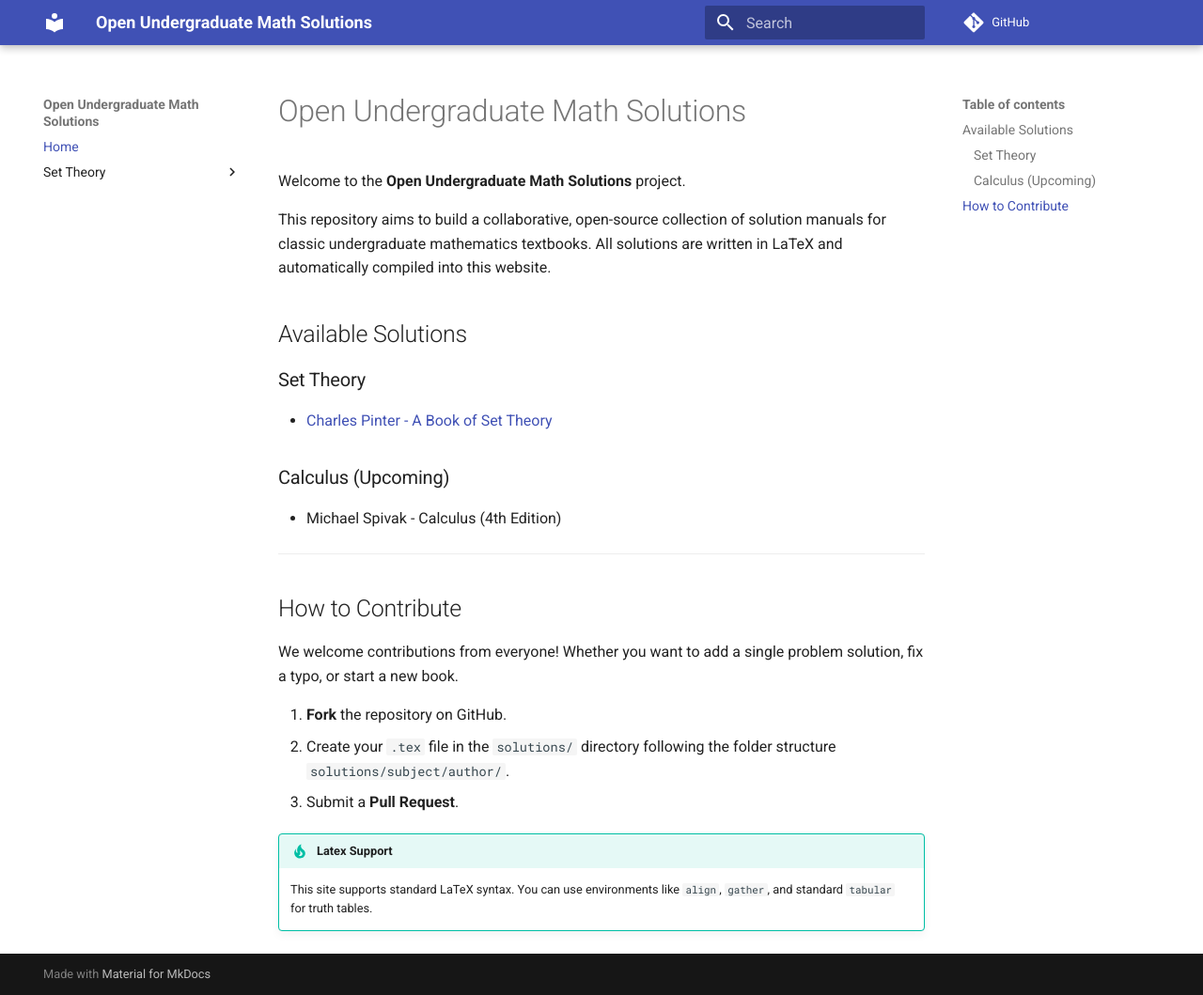
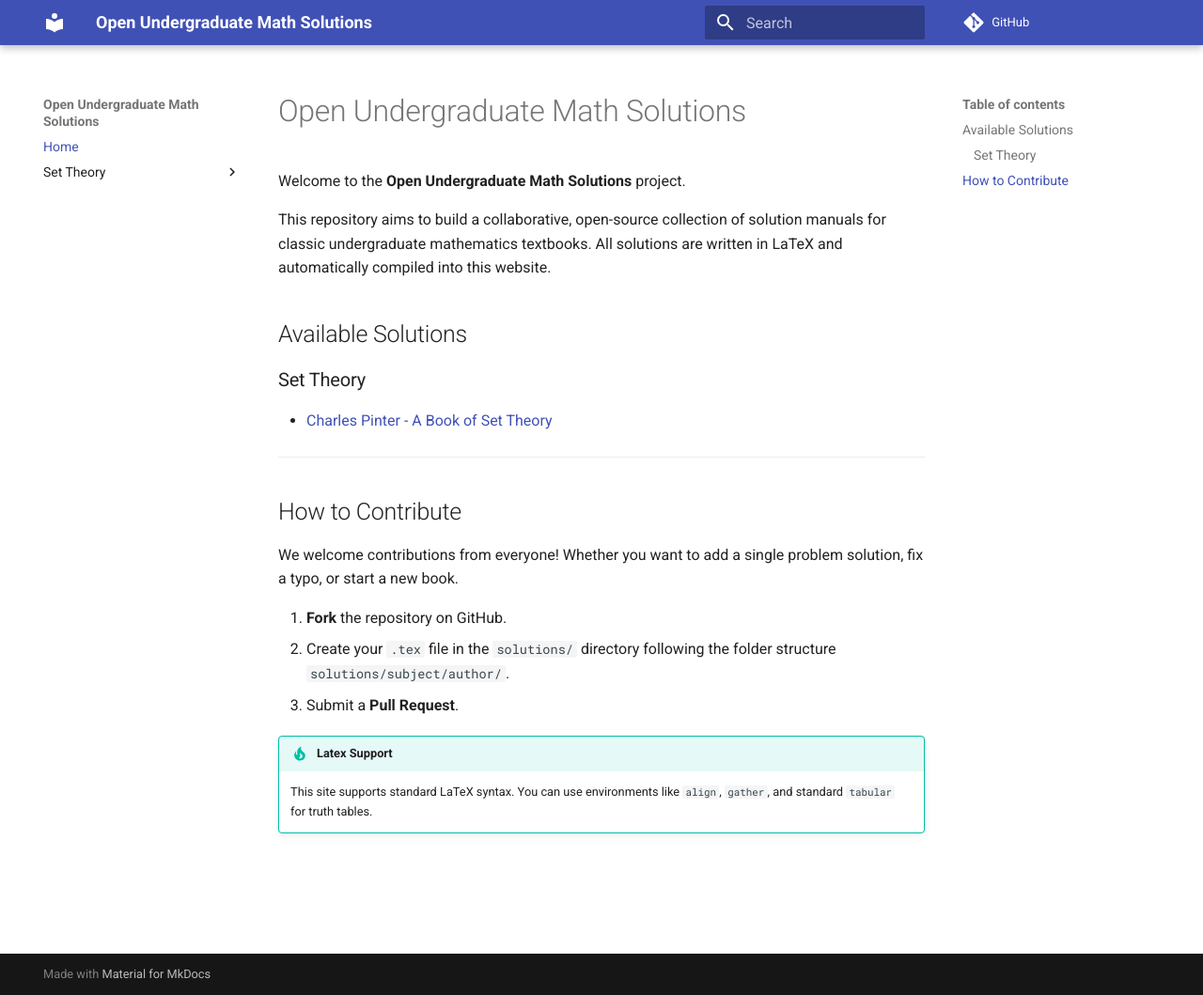
Before and after one commit to brasarlington/open-undergraduate-math-books-solutions, an MkDocs documentation site: the page built from docs/index.md, in a window 1280 px wide and 1059 px high. Shown: the whole window at 94% size. Built offline with MkDocs 1.6.1 and Material for MkDocs 9.7.7, drawn with Linux system fonts in a browser that asks for light colours; comment, search, counter and statistics services are not loaded.

Commit message:
Update index.md

```diff
--- a/docs/index.md
+++ b/docs/index.md
@@ -8,9 +8,6 @@ This repository aims to build a collaborative, open-source collection of solutio
 
 ### Set Theory
 * [Charles Pinter - A Book of Set Theory](set-theory/pinter/chapter1.md)
-
-### Calculus (Upcoming)
-* Michael Spivak - Calculus (4th Edition)
 
 ---
 
```
